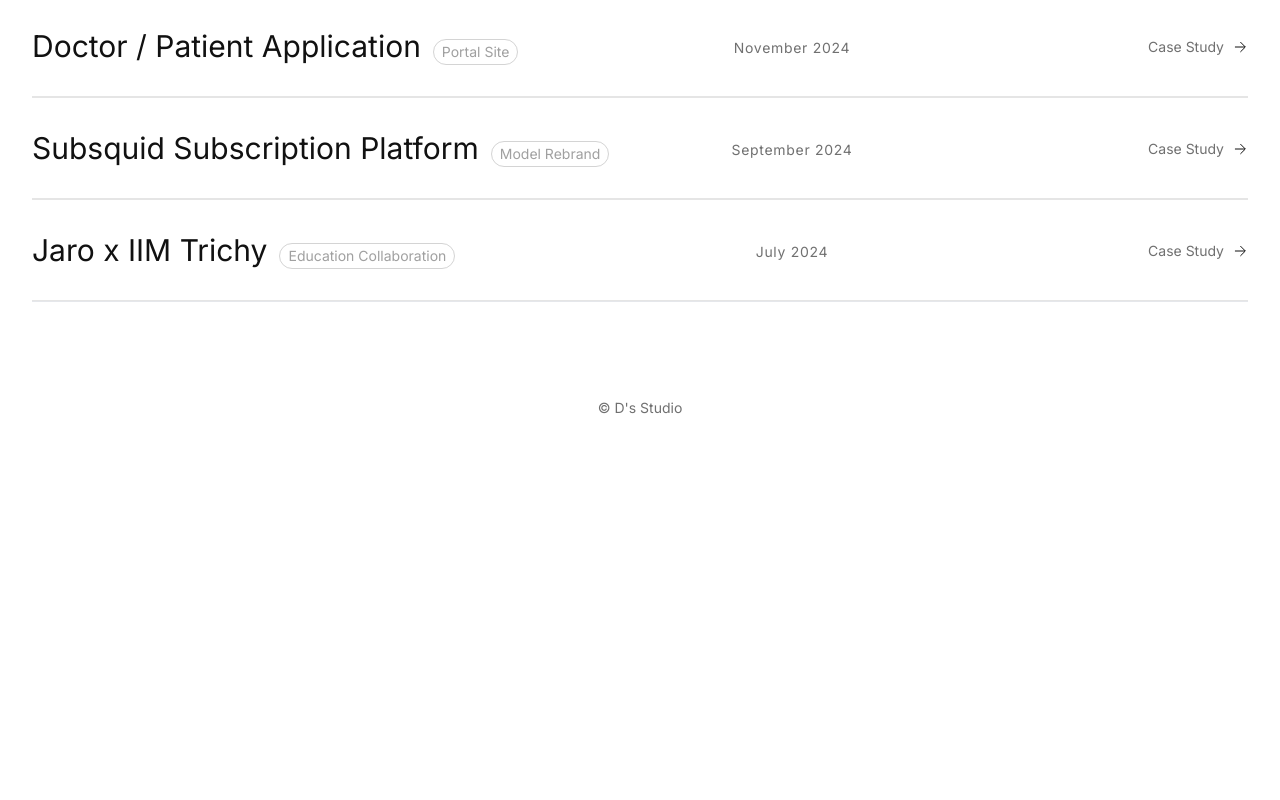
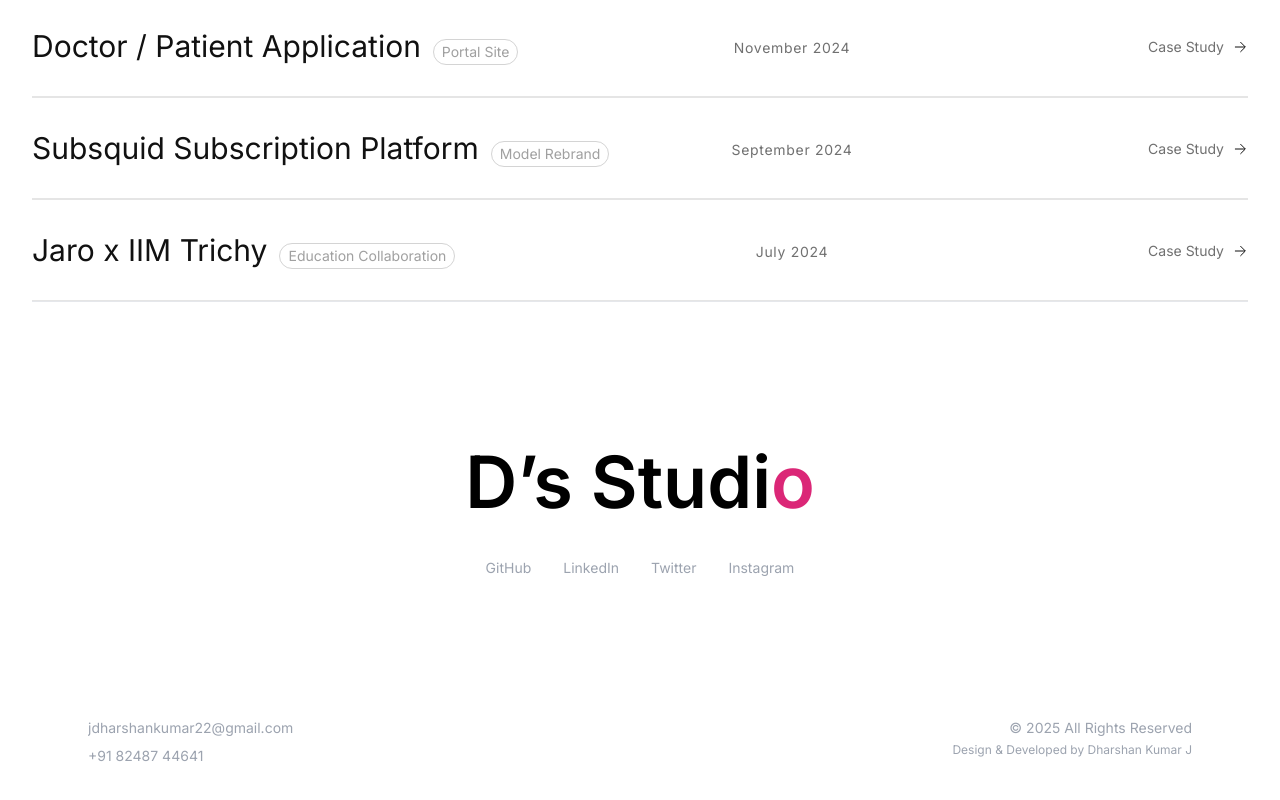
Before and after one commit to zdawan/projects, a React (Create React App) app: page / in a window 1280 px wide. Shown: the part 963-1763 px from the top of the page. Before the commit the page ends 1483 px from the top, so only its background shows below. Built offline with nearby package versions, Linux system fonts and the light colour scheme; the HTML template or start-up script is replaced by a standard one.

Commit message:
Intial commit

```diff
--- a/src/pages/Projects.js
+++ b/src/pages/Projects.js
@@ -276,9 +276,89 @@
       )}
 
       {/* Footer */}
-      <div className="py-16 md:py-24 text-center">
-        <p className="text-sm text-ink/60">© D's Studio</p>
-      </div>
+      <footer className="mt-20 text-gray-400 py-16">
+        <div className="max-w-6xl mx-auto px-6 space-y-10">
+          {/* Big Header */}
+          <div className="group flex justify-center cursor-pointer">
+            <h2 className="relative inline-block text-6xl md:text-7xl font-semibold text-black text-center overflow-hidden">
+              {/* Default text */}
+              <span
+                className="block transition-all duration-500 ease-in-out
+                 group-hover:opacity-0 group-hover:-translate-y-3"
+              >
+                D’s Studi<span className="text-pink-600">o</span>
+              </span>
+
+              {/* Hover text */}
+              <span
+                className="absolute inset-0 block opacity-0 translate-y-3
+                 transition-all duration-500 ease-in-out
+                 group-hover:opacity-100 group-hover:translate-y-0"
+              >
+                D<span className="text-pink-600">.</span>com
+              </span>
+            </h2>
+          </div>
+
+          {/* Footer Grid */}
+          <div className="grid md:grid-cols-3  gap-10 text-sm">
+            {/* Contact */}
+            <div className="space-y-2 pt-40">
+              <a
+                href="mailto:jdharshankumar22@gmail.com"
+                className="block relative group overflow-hidden"
+              >
+                <span className="transition-colors group-hover:text-pink-500">
+                  jdharshankumar22@gmail.com
+                </span>
+                <span className="absolute bottom-0 left-0 w-0 h-px bg-pink-500 transition-all duration-300 group-hover:w-full"></span>
+              </a>
+              <a
+                href="tel:+918248744641"
+                className="block relative group overflow-hidden"
+              >
+                <span className="transition-colors group-hover:text-pink-500">
+                  +91 82487 44641
+                </span>
+                <span className="absolute bottom-0 left-0 w-0 h-px bg-pink-500 transition-all duration-300 group-hover:w-full"></span>
+              </a>
+            </div>
+
+            {/* Social links */}
+            <div className="flex justify-center gap-8">
+              {[
+                { name: "GitHub", url: "#" },
+                { name: "LinkedIn", url: "#" },
+                { name: "Twitter", url: "#" },
+                { name: "Instagram", url: "#" },
+              ].map((social) => (
+                <a
+                  key={social.name}
+                  href={social.url}
+                  className="relative group inline-block"
+                >
+                  <span className="relative text-gray-400 transition-colors group-hover:text-pink-500">
+                    {social.name}
+                    {/* underline directly under text */}
+                    <span className="absolute left-0 -bottom-0.5 h-px w-0 bg-pink-500 transition-all duration-300 group-hover:w-full"></span>
+                  </span>
+                </a>
+              ))}
+            </div>
+
+            {/* Credits */}
+            <div className="text-right space-y-1 pt-40">
+              <p>© {new Date().getFullYear()} All Rights Reserved</p>
+              <p className="text-xs">
+                Design & Developed by{" "}
+                <span className="hover:text-pink-500 transition-colors">
+                  Dharshan Kumar J
+                </span>
+              </p>
+            </div>
+          </div>
+        </div>
+      </footer>
     </section>
   );
 }
```
